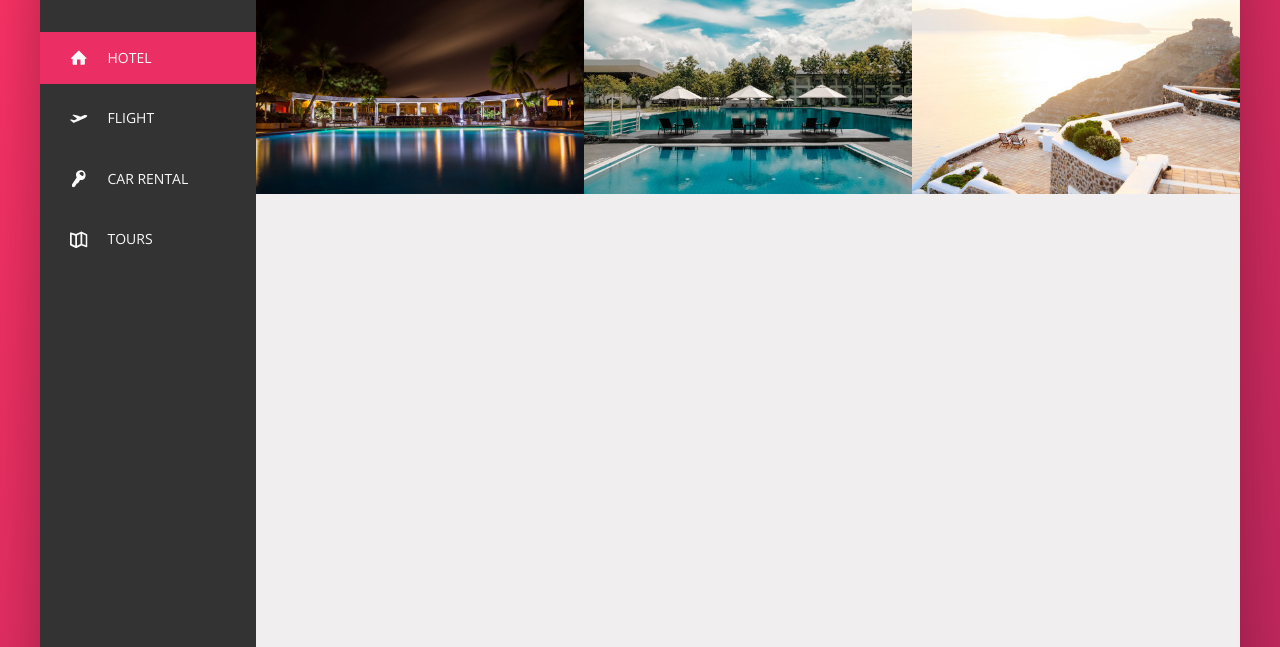
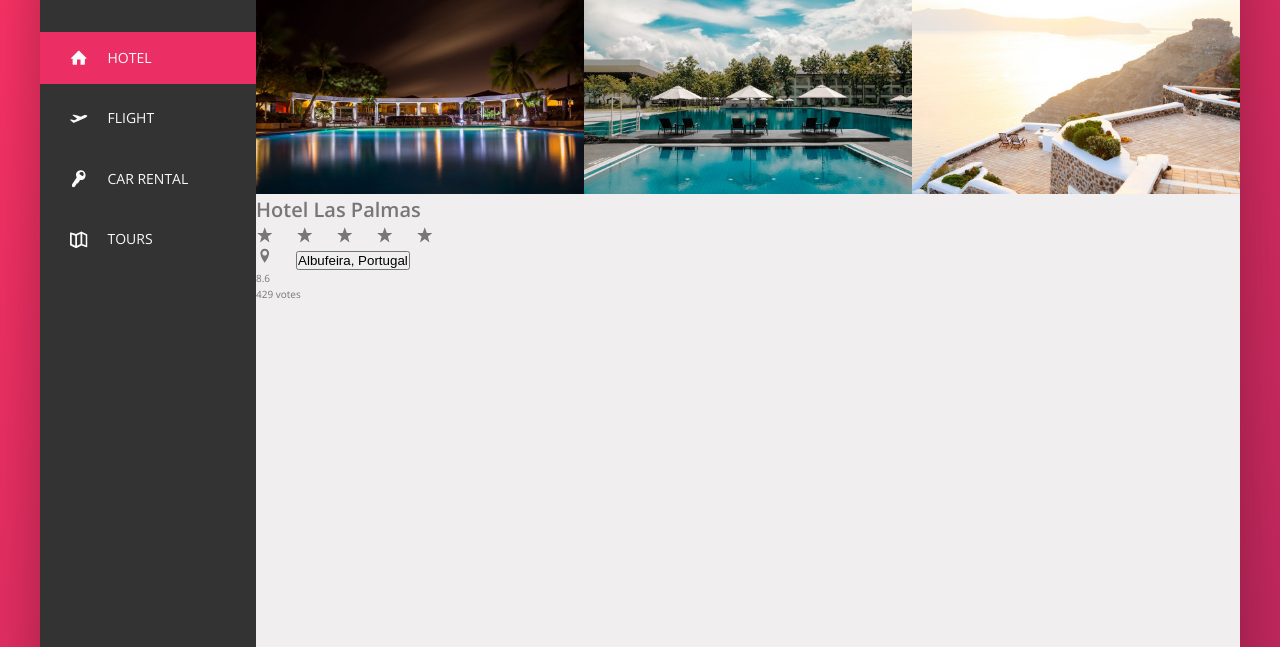
Before and after one commit to youssef-md/Trillo, a website: page index.html in a window 1280 px wide. Shown: the part 153-800 px from the top of the page. Drawn offline with nearby package versions, Linux system fonts and the light colour scheme.

Commit message:
Add HTML for selected hotel info

```diff
--- a/index.html
+++ b/index.html
@@ -104,6 +104,42 @@
             <img src="img/hotel-3.jpg" alt="Photo of Hotel 3" class="gallery__photo">
           </figure>
         </div>
+
+        <div class="overview">
+          <h1 class="overview__heading">
+            Hotel Las Palmas
+          </h1>
+
+          <div class="overview__stars">
+            <svg class="side-nav__icon">
+              <use xlink:href="img/sprite.svg#icon-star"></use>
+            </svg>
+            <svg class="side-nav__icon">
+              <use xlink:href="img/sprite.svg#icon-star"></use>
+            </svg>
+            <svg class="side-nav__icon">
+              <use xlink:href="img/sprite.svg#icon-star"></use>
+            </svg>
+            <svg class="side-nav__icon">
+              <use xlink:href="img/sprite.svg#icon-star"></use>
+            </svg>
+            <svg class="side-nav__icon">
+              <use xlink:href="img/sprite.svg#icon-star"></use>
+            </svg>
+          </div>
+
+          <div class="overview__location">
+            <svg class="side-nav__icon">
+              <use xlink:href="img/sprite.svg#icon-location-pin"></use>
+            </svg>
+            <button class="btn-inline">Albufeira, Portugal</button>
+          </div>
+
+          <div class="overview__rating">
+            <div class="overview__rating-average">8.6</div>
+            <div class="overview__rating-count">429 votes</div>
+          </div>
+        </div>
       </main>
     </div>
 
```
